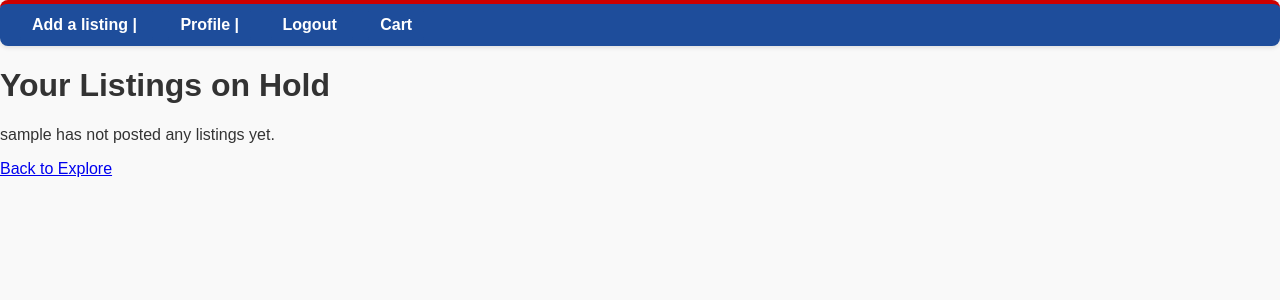
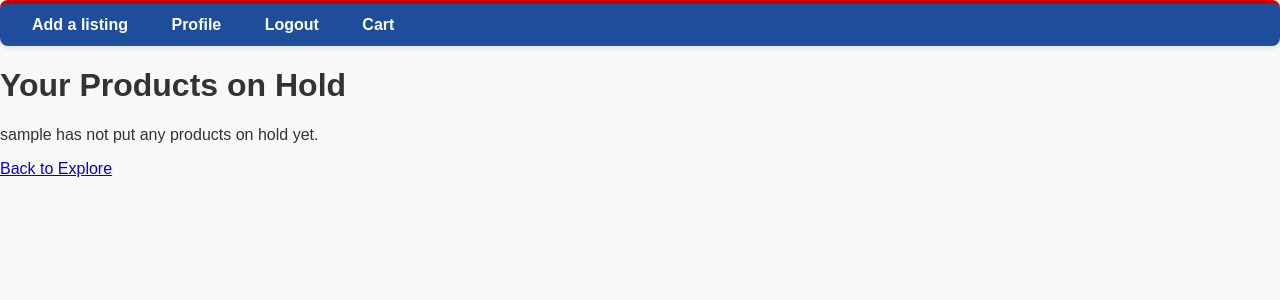
Before and after one commit to DePaul-CSC-394-401/final-project-team-1, a Django app: page /hold_products/ in a window 1280 px wide. Shown: the top 300 px of the page. Run offline with Django 5.2, Linux system fonts and the light colour scheme; the visitor is signed in with stand-in values (Sample User, id 1); data that the repository does not hold is empty.

Commit message:
CSS and Typo changes

```diff
--- a/depaul_market/templates/explore.html
+++ b/depaul_market/templates/explore.html
@@ -4,9 +4,9 @@
 <body>
     <div class="header-container">
         <div class="nav-links">
-            <a href="{% url 'add_listing' %}"> Add a listing | </a>
-            <a href="{% url 'profile_settings' %}">Profile |</a>
-            <a href="{% url 'hold_products' %}"> Hold Products | </a>
+            <a href="{% url 'add_listing' %}"> Add a listing  </a>
+            <a href="{% url 'profile_settings' %}">Profile </a>
+            <a href="{% url 'hold_products' %}"> Hold Products  </a>
             <a href="{% url 'logout' %}"> Logout </a>
             <a href="{% url 'cart' %}">Cart</a>
             <a href="{% url 'wallet' %}">Wallet</a>
--- a/depaul_market/templates/hold_products.html
+++ b/depaul_market/templates/hold_products.html
@@ -4,14 +4,14 @@
 <body>
     <div class="header-container">
         <div class="nav-links">
-            <a href="{% url 'add_listing' %}"> Add a listing | </a>
-            <a href="{% url 'profile_settings' %}">Profile |</a>
+            <a href="{% url 'add_listing' %}"> Add a listing  </a>
+            <a href="{% url 'profile_settings' %}">Profile </a>
             <a href="{% url 'logout' %}"> Logout </a>
             <a href="{% url 'cart' %}">Cart</a>
         </div>
     </div>
 
-    <h1>Your Listings on Hold</h1>
+    <h1>Your Products on Hold</h1>
     {% if products %}
         <div class="listing-grid">
            {% for product in products %}
@@ -30,7 +30,7 @@
                 {% endfor %}
             </div>
         {% else %}
-            <p>{{ user.username }} has not posted any listings yet.</p>
+            <p>{{ user.username }} has not put any products on hold yet.</p>
         {% endif %}
 
     <a href="{% url 'explore' %}" class="btn btn-primary">Back to Explore</a>
--- a/depaul_market/templates/index.html
+++ b/depaul_market/templates/index.html
@@ -12,8 +12,6 @@
 <div class='loginlink'>
     <a href='signup'> Sign up</a>
 </div>
-<div class='Mainpage'>
-    <a href='explore'>Demo Button</a>
-</div>
+
 </body>
 {% endblock %}
```
